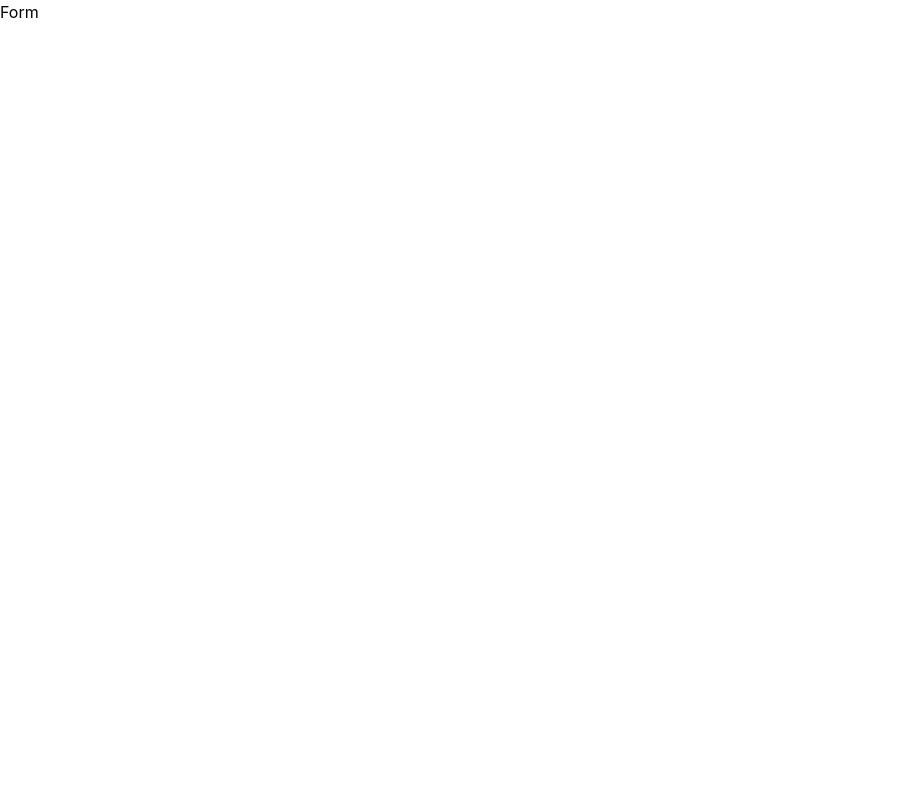
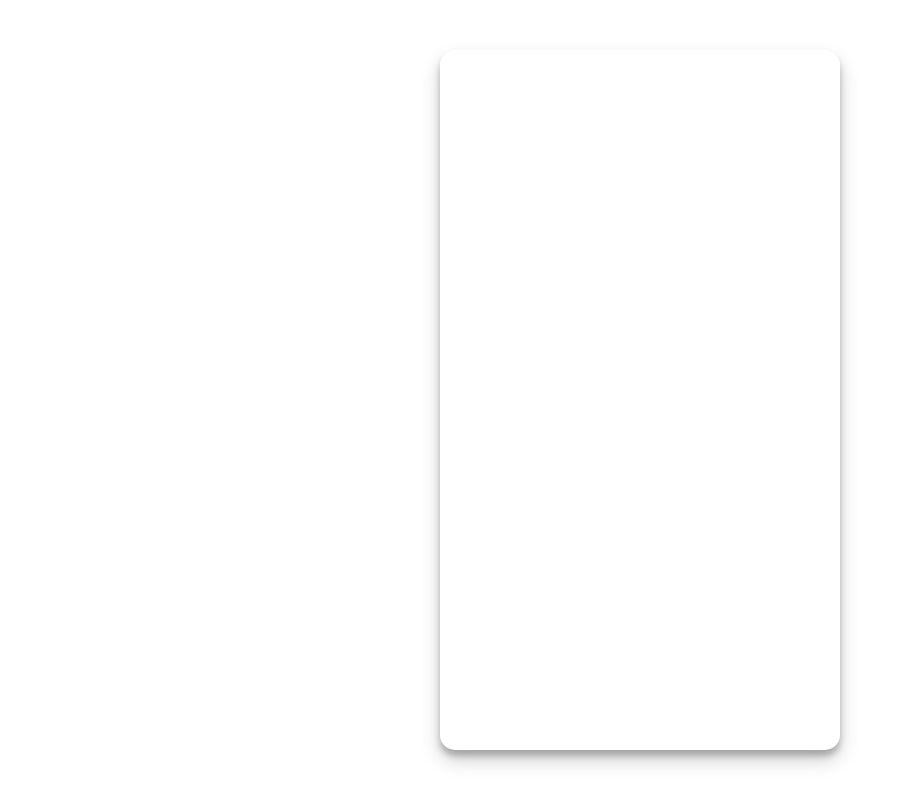
Before and after one commit to Ameer2000Mzori/Form-Formik-Yup-Mern, a React (Create React App) app in the folder frontend/: page / in a window 1280 px wide. Shown: the whole page, without its empty margins (0-909 px from the left). Built offline with nearby package versions, Linux system fonts and the light colour scheme.

Commit message:
added styled component and styled some components and more

```diff
--- a/frontend/package.json
+++ b/frontend/package.json
@@ -2,7 +2,7 @@
   "name": "copy_react_temp",
   "version": "0.1.0",
   "private": true,
-  "proxy": "http://localhost4000/",
+  "proxy": "http://localhost4000",
   "dependencies": {
     "@testing-library/jest-dom": "^5.17.0",
     "@testing-library/react": "^13.4.0",
--- a/frontend/public/index.html
+++ b/frontend/public/index.html
@@ -2,7 +2,6 @@
 <html lang="en">
   <head>
     <meta charset="utf-8" />
-    <link rel="icon" href="%PUBLIC_URL%/favicon.ico" />
     <meta name="viewport" content="width=device-width, initial-scale=1" />
     <meta name="theme-color" content="#000000" />
     <meta
--- a/frontend/src/component/Form.jsx
+++ b/frontend/src/component/Form.jsx
@@ -1,7 +1,12 @@
 import React from 'react'
+import { StyledForm, StyledFormWrap } from './hooks/StyledComponents.jsx'
 
 const Form = () => {
-  return <div>Form</div>
+  return (
+    <StyledFormWrap>
+      <StyledForm></StyledForm>
+    </StyledFormWrap>
+  )
 }
 
 export default Form
--- /dev/null
+++ b/frontend/src/component/hooks/StyledComponents.jsx
@@ -0,0 +1,19 @@
+import styled from 'styled-components'
+
+export const StyledFormWrap = styled.div`
+  height: 100vh;
+  width: 100vw;
+  display: flex;
+  justify-content: center;
+  align-items: center;
+  flex-direction: column;
+  background-color: #14245;
+`
+
+export const StyledForm = styled.form`
+  width: 400px;
+  height: 700px;
+  background-color: white;
+  border-radius: 15px;
+  box-shadow: 0 10px 20px rgba(0, 0, 0, 0.19), 0 6px 6px rgba(0, 0, 0, 0.23);
+`
```
